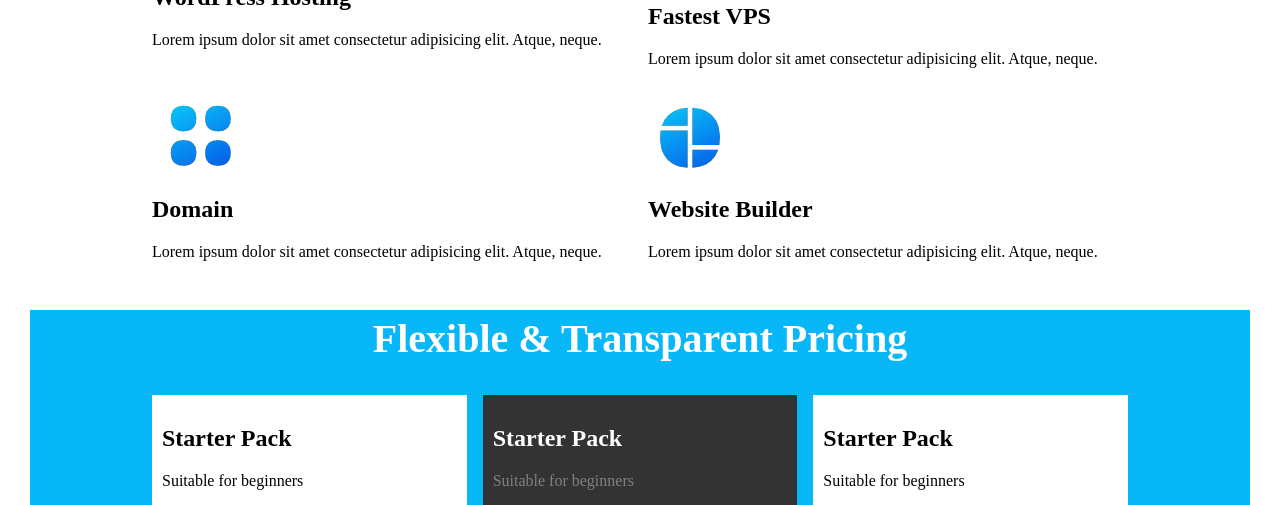
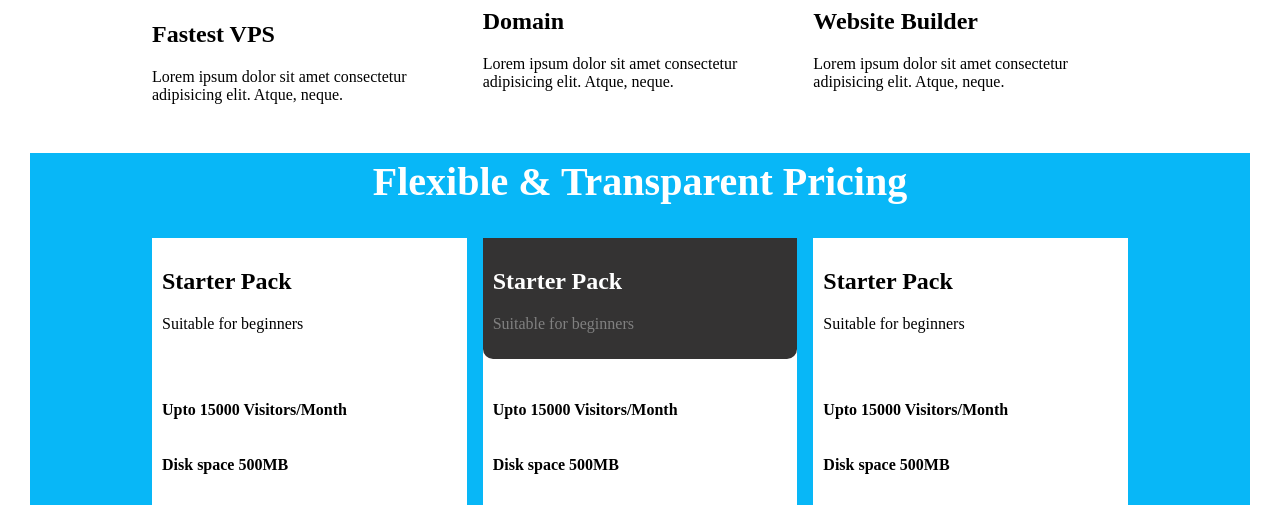
Before and after one commit to OFFICIALSAIKAT/html-css-project-11, a plain HTML site: page index.html in a window 1280 px wide. Shown: the part 2181-2686 px from the top of the page. Drawn offline with Linux system fonts and the light colour scheme.

Commit message:
browser-issue-solved

```diff
--- a/style.css
+++ b/style.css
@@ -136,7 +136,7 @@ body{
 .services-1{
 
         display: grid;
-        grid-template-columns: repeat(auto-fit, minmax(400px,1fr));
+        grid-template-columns: repeat(auto-fit, minmax(280px,1fr));
         grid-gap: 1rem;
         width: 80%;
         margin: auto;
```
